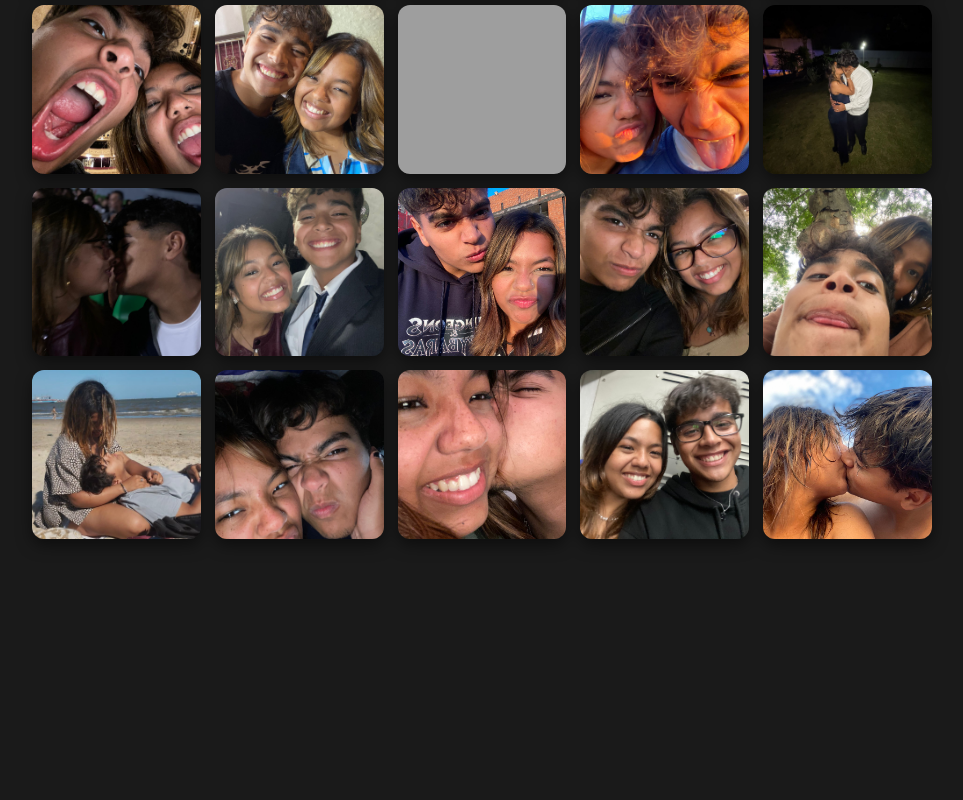
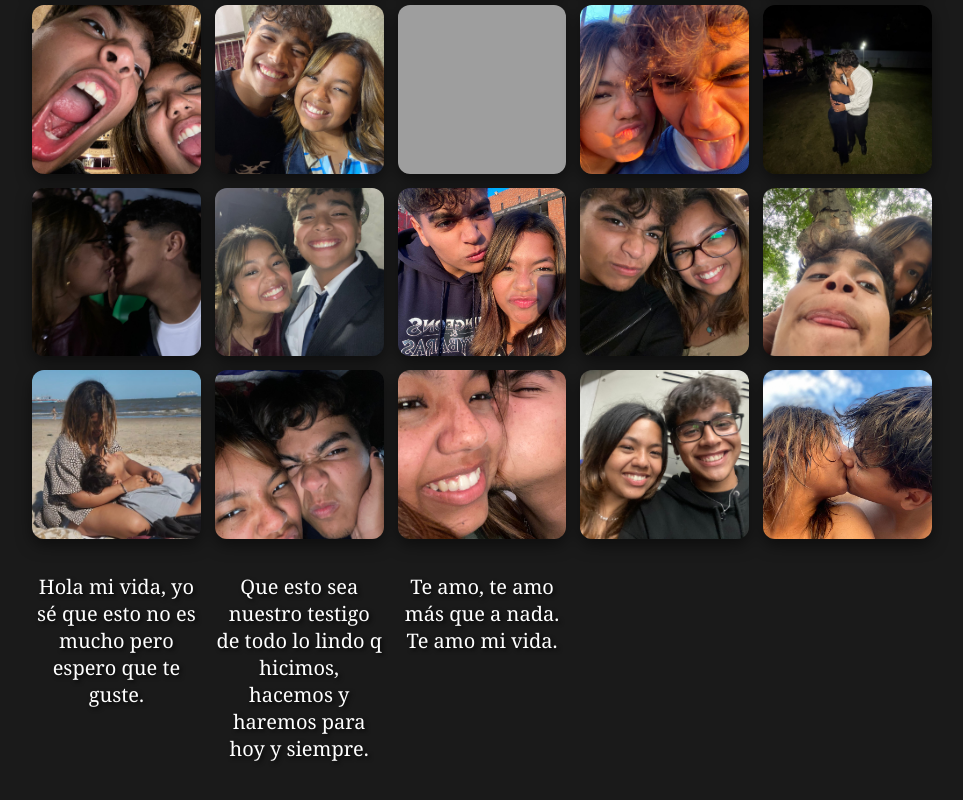
Before and after one commit to anthoblanco1004-hue/anthoblanco1004-h.github.io, a plain HTML site: page index.html in a window 1280 px wide. Shown: the part 1098-1898 px from the top of the page, without its empty margins (158-1121 px from the left). Before the commit the page ends 1667 px from the top, so only its background shows below. Drawn offline with Linux system fonts and the light colour scheme; grey boxes are pictures that could not be loaded.

Commit message:
Update index.html

```diff
--- a/index.html
+++ b/index.html
@@ -202,4 +202,7 @@
       });
     </script>
   </body>
+  <p>Hola mi vida, yo sé que esto no es mucho pero espero que te guste.</p>
+<p>Que esto sea nuestro testigo de todo lo lindo q hicimos, hacemos y haremos para hoy y siempre.</p>
+<p>Te amo, te amo más que a nada. Te amo mi vida.</p>
 </html>
```
